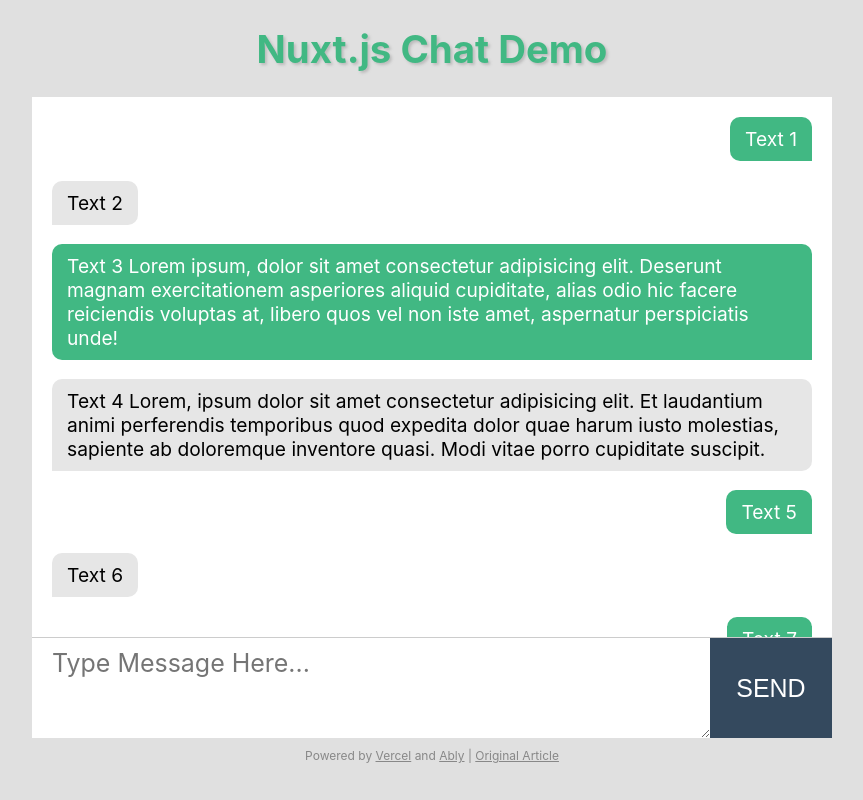
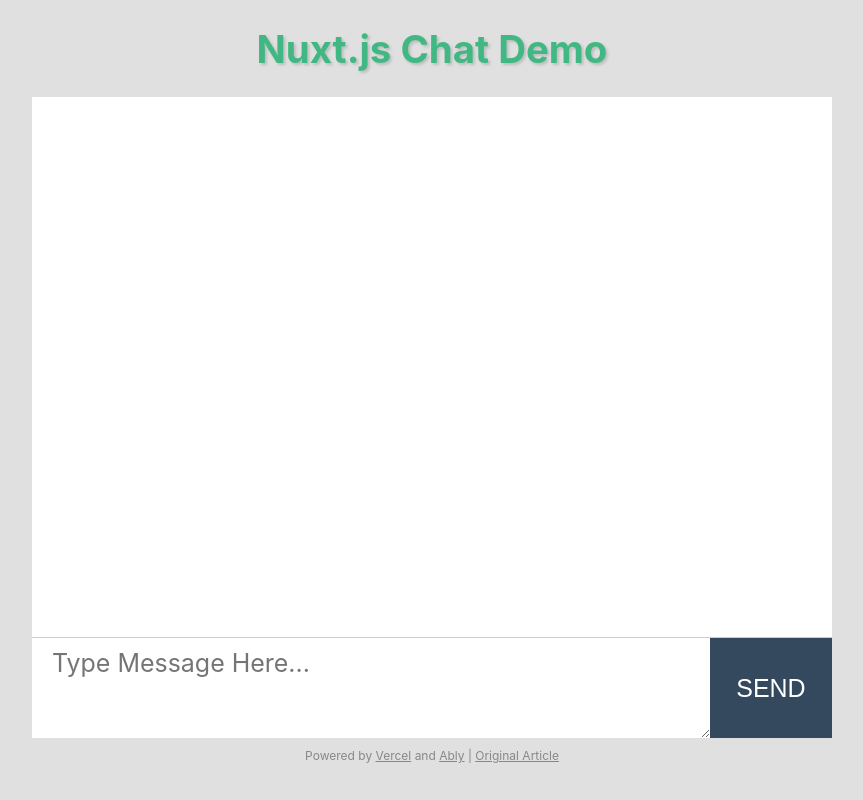
Before and after one commit to nppi3enz/NuxtJS-chat-app, a Nuxt app: page / in a window 1280 px wide. Shown: the whole page, without its empty margins (208-1071 px from the left). Built offline with nearby package versions, Linux system fonts and the light colour scheme.

Commit message:
update Part 1 send message by Me

```diff
--- a/components/AblyChat.vue
+++ b/components/AblyChat.vue
@@ -1,34 +1,13 @@
 <template>
   <div class="container">
     <div class="chat-area">
-      <span class="bubble me">
-        Text 1
-      </span>
-      <span class="bubble other">
-        Text 2
-      </span>
-      <span class="bubble me">
-        Text 3 Lorem ipsum, dolor sit amet consectetur adipisicing elit. Deserunt magnam exercitationem asperiores aliquid cupiditate, alias odio hic facere reiciendis voluptas at, libero quos vel non iste amet, aspernatur perspiciatis unde!
-      </span>
-      <span class="bubble other">
-        Text 4 Lorem, ipsum dolor sit amet consectetur adipisicing elit. Et laudantium animi perferendis temporibus quod expedita dolor quae harum iusto molestias, sapiente ab doloremque inventore quasi. Modi vitae porro cupiditate suscipit.
-      </span>
-      <span class="bubble me">
-        Text 5
-      </span>
-      <span class="bubble other">
-        Text 6
-      </span>
-      <span class="bubble me">
-        Text 7
-      </span>
-      <span class="bubble other">
-        Text 8
+      <span v-for="item in receivedMessages" :key="item.key" :class="['bubble', item.type]">
+        {{ item.text }}
       </span>
     </div>
     <div class="control">
-      <textarea v-model="msg" name="" rows="4" placeholder="Type Message Here..." />
-      <button id="sendBtn" type="button">
+      <textarea v-model="msg" name="" rows="4" placeholder="Type Message Here..." @keydown.prevent.enter="sendMessage()" />
+      <button id="sendBtn" type="button" @click="sendMessage()">
         SEND
       </button>
     </div>
@@ -38,11 +17,20 @@
 export default {
   data () {
     return {
+      msg: '',
+      receivedMessages: []
     }
   },
   mounted () {
   },
   methods: {
+    sendMessage () {
+      this.receivedMessages.push({
+        text: this.msg,
+        type: 'me'
+      })
+      this.msg = ''
+    }
   }
 }
 </script>
```
